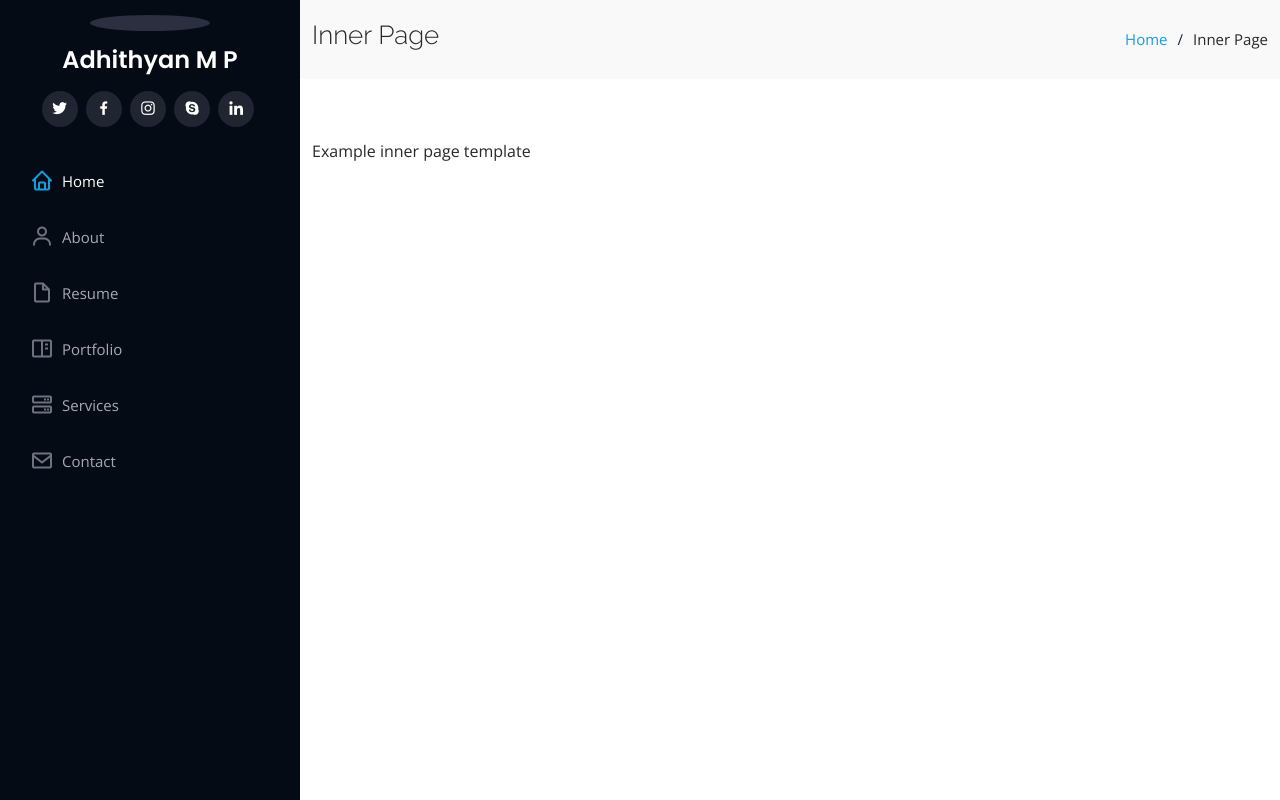
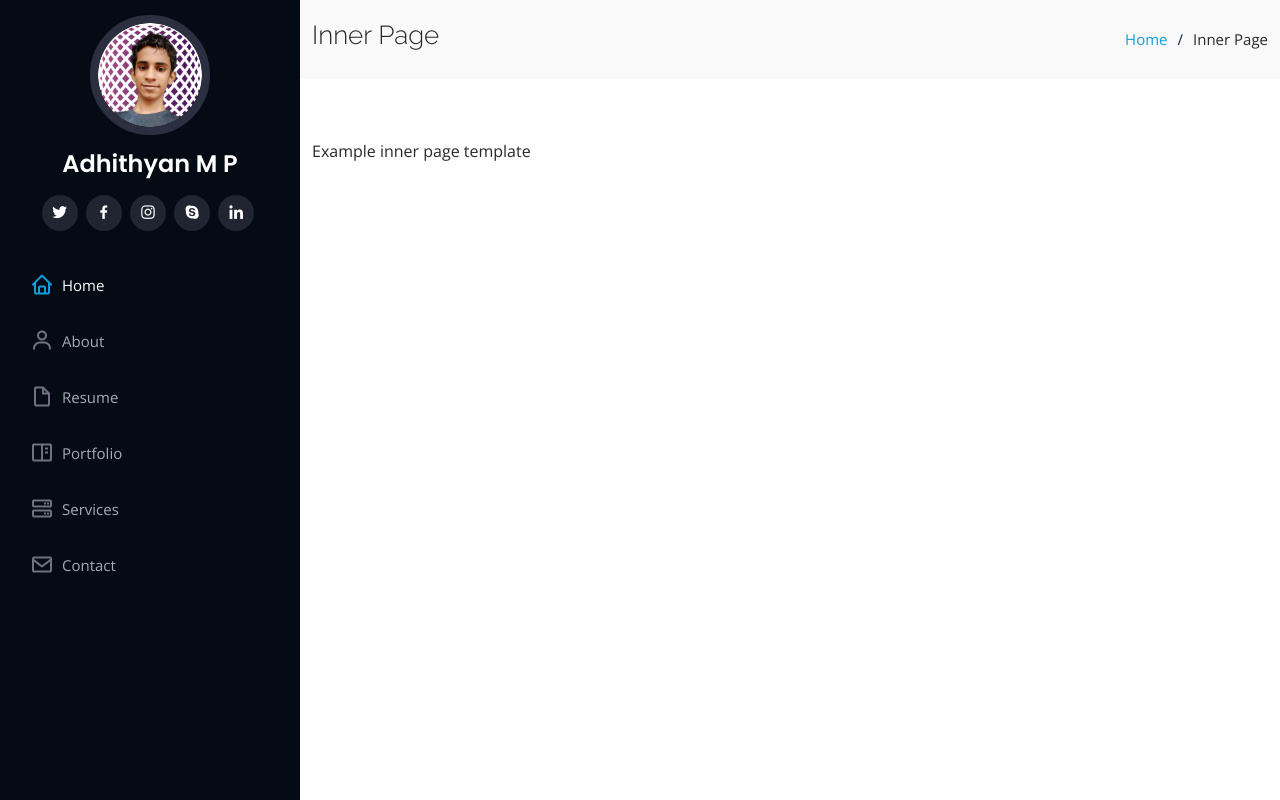
Before and after one commit to adhithyanmp/adhithyanmp, a plain HTML site: page inner-page.html in a window 1280 px wide. Drawn offline with nearby package versions, Linux system fonts and the light colour scheme.

Commit message:
Update inner-page.html

```diff
--- a/inner-page.html
+++ b/inner-page.html
@@ -10,8 +10,8 @@
   <meta content="" name="keywords">
 
   <!-- Favicons -->
-  <link href="assets/img/favicon.png" rel="icon">
-  <link href="assets/img/apple-touch-icon.png" rel="apple-touch-icon">
+  <link href="./assets/img/profile-pic (3).png" rel="icon">
+
 
   <!-- Google Fonts -->
   <link href="https://fonts.googleapis.com/css?family=Open+Sans:300,300i,400,400i,600,600i,700,700i|Raleway:300,300i,400,400i,500,500i,600,600i,700,700i|Poppins:300,300i,400,400i,500,500i,600,600i,700,700i" rel="stylesheet">
@@ -45,7 +45,7 @@
     <div class="d-flex flex-column">
 
       <div class="profile">
-        <img src="assets/img/profile-img.jpg" alt="" class="img-fluid rounded-circle">
+        <img src="./assets/img/profile-pic (3).png" alt="" class="img-fluid rounded-circle">
         <h1 class="text-light"><a href="index.html">Adhithyan M P</a></h1>
         <div class="social-links mt-3 text-center">
           <a href="#" class="twitter"><i class="bx bxl-twitter"></i></a>
```
